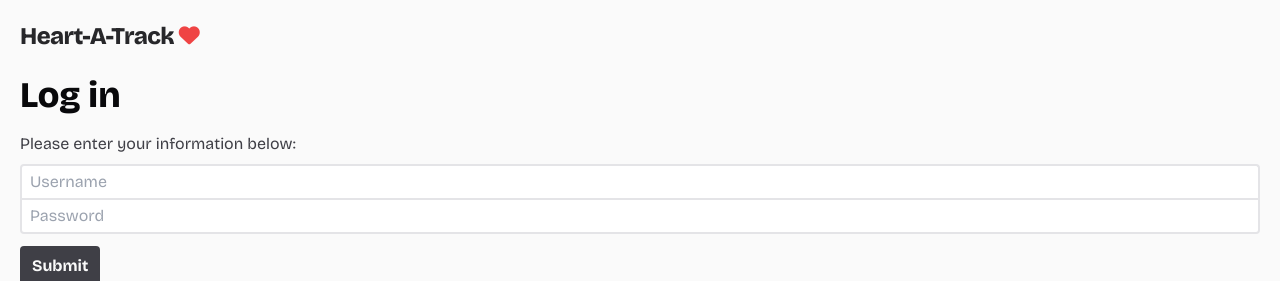
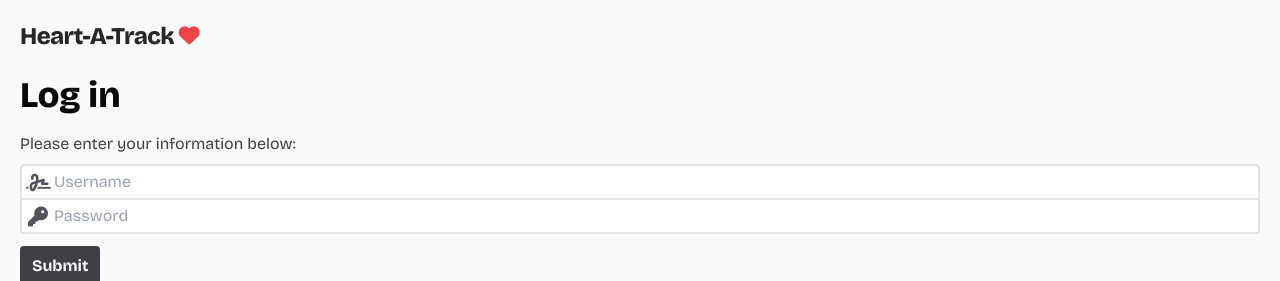
Before and after one commit to yangyi-shen/heart-a-track, a React (Vite) app in the folder frontend/: page /login in a window 1280 px wide. Shown: the top 281 px of the page. Built offline with nearby package versions, Linux system fonts and the light colour scheme.

Commit message:
feat: add icons to registration input fields

```diff
--- a/frontend/src/components/Login.jsx
+++ b/frontend/src/components/Login.jsx
@@ -49,13 +49,15 @@ export default function Login() {
             <h1 className="mb-4 text-4xl font-extrabold text-zinc-950">Log in</h1>
             <p className="mb-2 text-zinc-700">Please enter your information below:</p>
             <form onSubmit={handleSubmit} className="flex flex-col">
-                <input className="py-1 px-2 border-x-2 border-t-2 border-zinc-200 rounded-t" ref={usernameRef} type="text" placeholder="Username"></input>
-                <input className="py-1 px-2 border-2 border-zinc-200 rounded-b"  ref={passwordRef} type="password" placeholder="Password"></input>
+                <label for="username-input"><i className="text-zinc-600 fa fa-signature fa-lg absolute mt-[1.10rem] ml-1.5"></i></label>
+                <input id="username-input" className="py-1 pr-2 pl-8 border-x-2 border-t-2 border-zinc-200 rounded-t" ref={usernameRef} type="text" placeholder="Username"></input>
+                <label for="username-input"><i className="text-zinc-600 fa fa-key fa-lg absolute mt-[1.10rem] ml-2"></i></label>
+                <input id="password-input" className="py-1 pr-2 pl-8 border-2 border-zinc-200 rounded-b" ref={passwordRef} type="password" placeholder="Password"></input>
                 <div className="mt-3">
                     <button type="submit" className="px-3 py-2 rounded text-zinc-50 font-bold bg-zinc-700 active:text-zinc-200">Submit</button>
                 </div>
             </form>
-            { error && <p style={{color: 'red'}}>ERROR: username already in use</p> }
+            {error && <p style={{ color: 'red' }}>ERROR: username already in use</p>}
             <p className="mt-4">Do you need to <Link to="/register" className="text-red-500 hover:underline">register</Link> instead?</p>
         </main>
     )
--- a/frontend/src/components/Register.jsx
+++ b/frontend/src/components/Register.jsx
@@ -49,13 +49,15 @@ export default function Register() {
             <h1 className="mb-4 text-4xl font-extrabold text-zinc-950">Create a new account</h1>
             <p className="mb-2 text-zinc-700">Please enter your information below:</p>
             <form onSubmit={handleSubmit} className="flex flex-col">
-                <input className="py-1 px-2 border-x-2 border-t-2 border-zinc-200 rounded-t" ref={usernameRef} type="text" placeholder="Username"></input>
-                <input className="py-1 px-2 border-2 border-zinc-200 rounded-b"  ref={passwordRef} type="password" placeholder="Password"></input>
+                <label for="username-input"><i className="text-zinc-600 fa fa-signature fa-lg absolute mt-[1.10rem] ml-1.5"></i></label>
+                <input id="username-input" className="py-1 pr-2 pl-8 border-x-2 border-t-2 border-zinc-200 rounded-t" ref={usernameRef} type="text" placeholder="Username"></input>
+                <label for="username-input"><i className="text-zinc-600 fa fa-key fa-lg absolute mt-[1.10rem] ml-2"></i></label>
+                <input id="password-input" className="py-1 pr-2 pl-8 border-2 border-zinc-200 rounded-b" ref={passwordRef} type="password" placeholder="Password"></input>
                 <div className="mt-3">
                     <button type="submit" className="px-3 py-2 rounded text-zinc-50 font-bold bg-zinc-700 active:text-zinc-200">Submit</button>
                 </div>
             </form>
-            { error && <p style={{color: 'red'}}>ERROR: username already in use</p> }
+            {error && <p style={{ color: 'red' }}>ERROR: username already in use</p>}
             <p className="mt-4">Do you need to <Link to="/login" className="text-red-500 hover:underline">login</Link> instead?</p>
         </main>
     )
```
